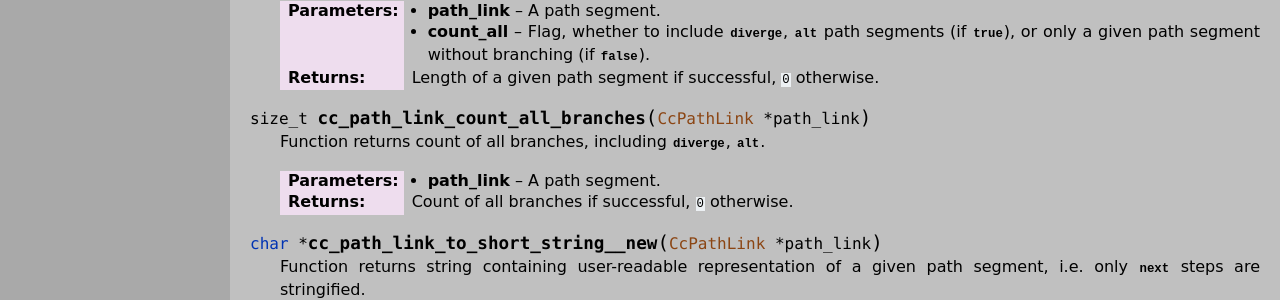
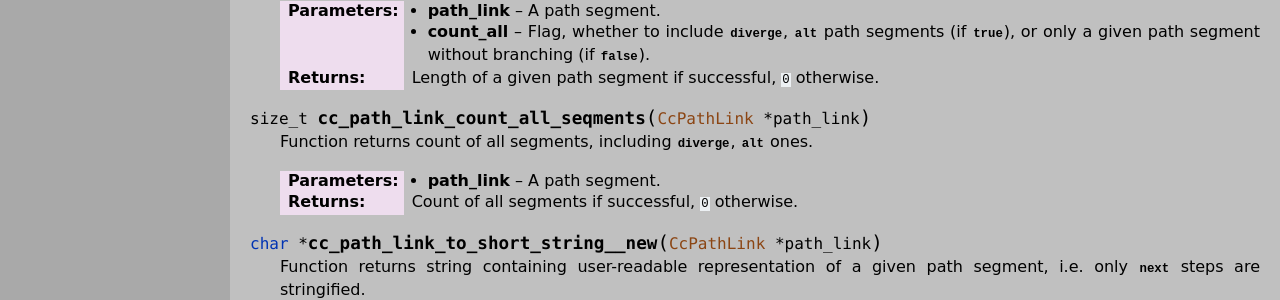
Before and after one commit to mmlacak/crochess, a Sphinx documentation site: the page built from docs/source/libcc/ccpos.rst, in a window 1280 px wide and 900 px high, scrolled down 11857 px. Shown: the part 152-452 px from the top of the window. Built offline with Sphinx 7.4.7, drawn with Linux system fonts in a browser that asks for light colours; some of the changed text lies outside the part shown.

Commit message:
Renamed count all branches func.

```diff
--- a/docs/source/conf.py
+++ b/docs/source/conf.py
@@ -26,10 +26,10 @@ copyright = '2021, Mario Mlačak'
 author = 'Mario Mlačak'
 
 # The short X.Y version
-version = "0.0.1.685:1117+20240907.065456"   # docs-new-lib-short-version-major-minor-feature-commit+meta~breaks-place-marker
+version = "0.0.1.686:1118+20240907.071031"   # docs-new-lib-short-version-major-minor-feature-commit+meta~breaks-place-marker
 
 # The full version, including alpha/beta/rc tags
-release = "0.0.1.685:1117+20240907.065456"   # docs-new-lib-full-version-major-minor-feature-commit+meta~breaks-place-marker
+release = "0.0.1.686:1118+20240907.071031"   # docs-new-lib-full-version-major-minor-feature-commit+meta~breaks-place-marker
 
 
 # -- General configuration ---------------------------------------------------
--- a/docs/source/libcc/ccpos.rst
+++ b/docs/source/libcc/ccpos.rst
@@ -769,13 +769,13 @@ Linked path segments
         without branching (if :c:data:`false`).
     :returns: Length of a given path segment if successful, ``0`` otherwise.
 
-.. c:function:: size_t cc_path_link_count_all_branches( CcPathLink * path_link )
+.. c:function:: size_t cc_path_link_count_all_seqments( CcPathLink * path_link )
 
-    Function returns count of all branches, including :c:member:`diverge`,
-    :c:member:`alt`.
+    Function returns count of all segments, including :c:member:`diverge`,
+    :c:member:`alt` ones.
 
     :param path_link: A path segment.
-    :returns: Count of all branches if successful, ``0`` otherwise.
+    :returns: Count of all segments if successful, ``0`` otherwise.
 
 .. c:function:: char * cc_path_link_to_short_string__new( CcPathLink * path_link )
 
```
Also changed, not shown: README.md (+2 -2 lines), 5 other files.
